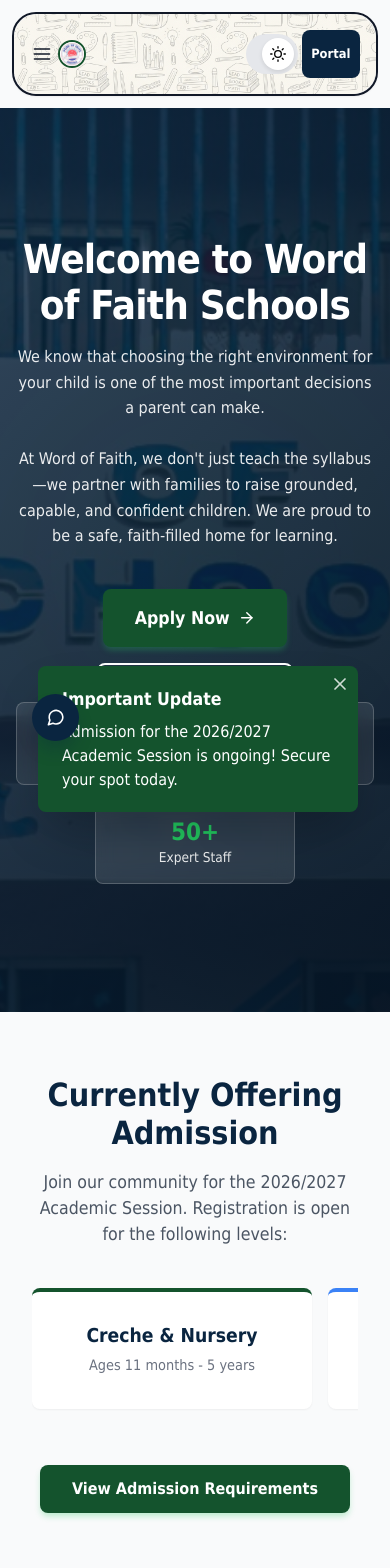
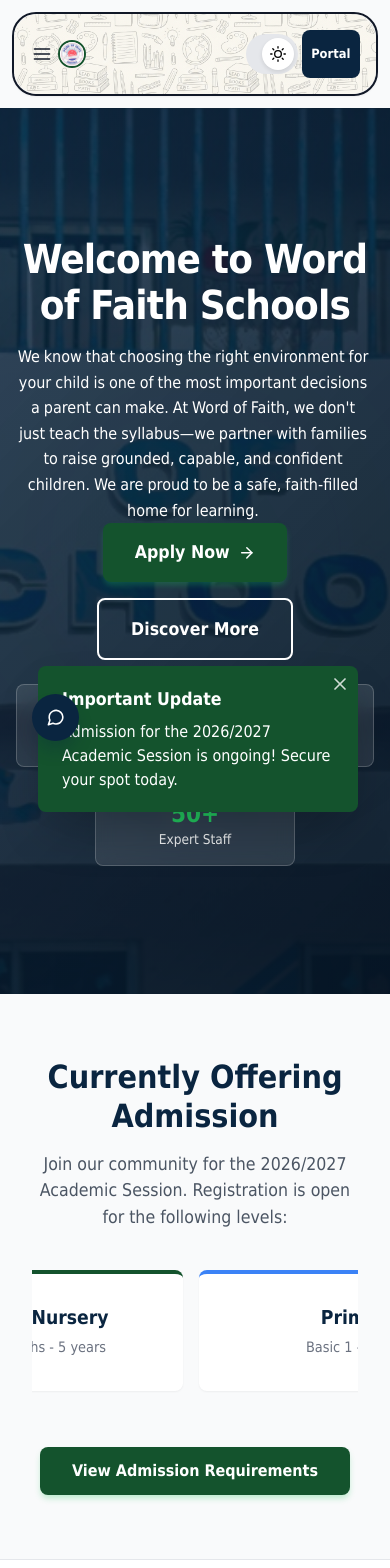
Before and after one commit to Constantine1-web/word-of-faith-portal, a Next.js app: page / in a window 390 px wide. Shown: the top 1568 px of the page. Built offline with nearby package versions, Linux system fonts and the light colour scheme.

Commit message:
Implement advanced animations: auto-slider, animated counters, word fade-in, and overlap fixes

```diff
--- /dev/null
+++ b/src/app/components/AutoSlider.tsx
@@ -0,0 +1,43 @@
+"use client";
+
+import { useEffect, useRef } from "react";
+
+export function AutoSlider({
+  children,
+  className,
+  style,
+  interval = 5000,
+}: {
+  children: React.ReactNode;
+  className?: string;
+  style?: React.CSSProperties;
+  interval?: number;
+}) {
+  const scrollRef = useRef<HTMLDivElement>(null);
+
+  useEffect(() => {
+    const isMobile = window.innerWidth <= 768;
+    if (!isMobile) return;
+
+    const autoScroll = setInterval(() => {
+      if (!scrollRef.current) return;
+      const el = scrollRef.current;
+
+      const { scrollLeft, scrollWidth, clientWidth } = el;
+      if (scrollLeft + clientWidth >= scrollWidth - 10) {
+        el.scrollTo({ left: 0, behavior: "smooth" });
+      } else {
+        const childWidth = (el.children[0] as HTMLElement)?.clientWidth || 300;
+        el.scrollBy({ left: childWidth, behavior: "smooth" });
+      }
+    }, interval);
+
+    return () => clearInterval(autoScroll);
+  }, [interval]);
+
+  return (
+    <div ref={scrollRef} className={className} style={style}>
+      {children}
+    </div>
+  );
+}
--- /dev/null
+++ b/src/app/components/Counter.tsx
@@ -0,0 +1,30 @@
+"use client";
+
+import { motion, useMotionValue, useTransform, animate, useInView } from "framer-motion";
+import { useEffect, useRef } from "react";
+
+export function Counter({
+  from = 0,
+  to,
+  duration = 2,
+  suffix = ""
+}: {
+  from?: number;
+  to: number;
+  duration?: number;
+  suffix?: string;
+}) {
+  const ref = useRef(null);
+  const isInView = useInView(ref, { once: true, margin: "-50px" });
+  const count = useMotionValue(from);
+  const rounded = useTransform(count, (latest) => Math.round(latest) + suffix);
+
+  useEffect(() => {
+    if (isInView) {
+      const controls = animate(count, to, { duration, ease: "easeOut" });
+      return controls.stop;
+    }
+  }, [isInView, count, to, duration]);
+
+  return <motion.span ref={ref}>{rounded}</motion.span>;
+}
--- /dev/null
+++ b/src/app/components/WordFadeIn.tsx
@@ -0,0 +1,43 @@
+"use client";
+
+import { motion } from "framer-motion";
+
+export function WordFadeIn({
+  text,
+  delay = 0,
+  className = "",
+}: {
+  text: string;
+  delay?: number;
+  className?: string;
+}) {
+  const words = text.split(" ");
+  return (
+    <motion.span
+      className={className}
+      initial="hidden"
+      whileInView="visible"
+      viewport={{ once: true, margin: "-50px" }}
+      variants={{
+        hidden: { opacity: 0 },
+        visible: {
+          opacity: 1,
+          transition: { staggerChildren: 0.1, delayChildren: delay }
+        }
+      }}
+    >
+      {words.map((word, index) => (
+        <motion.span
+          key={index}
+          variants={{
+            hidden: { opacity: 0, y: 10 },
+            visible: { opacity: 1, y: 0 }
+          }}
+          style={{ display: "inline-block", marginRight: "0.25em" }}
+        >
+          {word}
+        </motion.span>
+      ))}
+    </motion.span>
+  );
+}
--- a/src/app/page.module.css
+++ b/src/app/page.module.css
@@ -184,7 +184,8 @@
     display: none;
   }
   .mobileSwipeGrid > * {
-    min-width: 280px;
+    width: 85vw;
+    max-width: 320px;
     scroll-snap-align: center;
     flex: 0 0 auto;
   }
@@ -375,6 +376,6 @@
 
 @media (max-width: 768px) {
   .quickStats {
-    margin-top: -1.5rem;
+    margin-top: 1.5rem;
   }
 }
--- a/src/app/page.tsx
+++ b/src/app/page.tsx
@@ -5,6 +5,9 @@ import { motion } from "framer-motion";
 import Link from "next/link";
 import styles from "./page.module.css";
 import { FiX, FiArrowRight } from "react-icons/fi";
+import { AutoSlider } from "./components/AutoSlider";
+import { Counter } from "./components/Counter";
+import { WordFadeIn } from "./components/WordFadeIn";
 
 export default function Home() {
   const [showAnnouncement, setShowAnnouncement] = useState(true);
@@ -44,11 +47,10 @@ export default function Home() {
         <div className="bg-glow"></div>
         <motion.div className={styles.heroContent} initial={{ opacity: 0, y: 20 }} whileInView={{ opacity: 1, y: 0 }} viewport={{ once: true, margin: "-50px" }} transition={{ duration: 0.5 }}>
           <h1 className={styles.heroTitle}>Welcome to Word of Faith Schools</h1>
-          <p className={styles.heroSubtitle}>
-            We know that choosing the right environment for your child is one of the most important decisions a parent can make.
-            <br /><br />
-            At Word of Faith, we don't just teach the syllabus—we partner with families to raise grounded, capable, and confident children. We are proud to be a safe, faith-filled home for learning.
-          </p>
+          <WordFadeIn
+            className={styles.heroSubtitle}
+            text="We know that choosing the right environment for your child is one of the most important decisions a parent can make. At Word of Faith, we don't just teach the syllabus—we partner with families to raise grounded, capable, and confident children. We are proud to be a safe, faith-filled home for learning."
+          />
             <div style={{ display: "flex", gap: "1rem", flexWrap: "wrap", justifyContent: "center" }}>
               <Link href="/admissions" className="btn btn-primary" style={{ padding: "1rem 2rem", fontSize: "1.1rem" }}>
                 Apply Now <FiArrowRight />
@@ -61,15 +63,15 @@ export default function Home() {
             {/* Quick Stats to fill out the hero on mobile */}
             <div className={styles.quickStats}>
               <div style={{ background: "rgba(255,255,255,0.1)", border: "1px solid rgba(255,255,255,0.2)", backdropFilter: "blur(10px)", padding: "1rem 1.5rem", borderRadius: "var(--radius-md)", color: "white", flex: "1 1 120px", maxWidth: "200px" }}>
-                <h3 style={{ fontSize: "1.5rem", color: "var(--color-primary-green-light)", margin: 0 }}>25+</h3>
+                <h3 style={{ fontSize: "1.5rem", color: "var(--color-primary-green-light)", margin: 0 }}><Counter to={25} suffix="+" /></h3>
                 <p style={{ fontSize: "0.85rem", opacity: 0.9, margin: 0 }}>Years Excellence</p>
               </div>
               <div style={{ background: "rgba(255,255,255,0.1)", border: "1px solid rgba(255,255,255,0.2)", backdropFilter: "blur(10px)", padding: "1rem 1.5rem", borderRadius: "var(--radius-md)", color: "white", flex: "1 1 120px", maxWidth: "200px" }}>
-                <h3 style={{ fontSize: "1.5rem", color: "var(--color-primary-green-light)", margin: 0 }}>100%</h3>
+                <h3 style={{ fontSize: "1.5rem", color: "var(--color-primary-green-light)", margin: 0 }}><Counter to={100} suffix="%" /></h3>
                 <p style={{ fontSize: "0.85rem", opacity: 0.9, margin: 0 }}>Pass Rate</p>
               </div>
               <div style={{ background: "rgba(255,255,255,0.1)", border: "1px solid rgba(255,255,255,0.2)", backdropFilter: "blur(10px)", padding: "1rem 1.5rem", borderRadius: "var(--radius-md)", color: "white", flex: "1 1 120px", maxWidth: "200px" }}>
-                <h3 style={{ fontSize: "1.5rem", color: "var(--color-primary-green-light)", margin: 0 }}>50+</h3>
+                <h3 style={{ fontSize: "1.5rem", color: "var(--color-primary-green-light)", margin: 0 }}><Counter to={50} suffix="+" /></h3>
                 <p style={{ fontSize: "0.85rem", opacity: 0.9, margin: 0 }}>Expert Staff</p>
               </div>
             </div>
@@ -82,7 +84,7 @@ export default function Home() {
           <h2 style={{ fontSize: "2rem", color: "var(--color-navy-blue)", marginBottom: "1rem" }}>Currently Offering Admission</h2>
           <p style={{ color: "var(--color-gray-600)", marginBottom: "2.5rem", fontSize: "1.1rem" }}>Join our community for the 2026/2027 Academic Session. Registration is open for the following levels:</p>
 
-          <div className={styles.mobileSwipeGrid} style={{ display: "grid", gridTemplateColumns: "repeat(auto-fit, minmax(200px, 1fr))", gap: "1.5rem", maxWidth: "900px", margin: "0 auto" }}>
+          <AutoSlider className={styles.mobileSwipeGrid} style={{ display: "grid", gridTemplateColumns: "repeat(auto-fit, minmax(200px, 1fr))", gap: "1.5rem", maxWidth: "900px", margin: "0 auto" }} interval={5000}>
             <Link href="/academics#early-years" style={{ textDecoration: "none" }}>
               <div style={{ background: "var(--color-white)", padding: "2rem 1rem", borderRadius: "var(--radius-md)", boxShadow: "var(--shadow-sm)", borderTop: "4px solid var(--color-primary-green)", height: "100%", transition: "transform 0.2s ease" }} className="hover-lift">
                 <h3 style={{ color: "var(--color-navy-blue)", fontSize: "1.2rem", marginBottom: "0.5rem" }}>Creche & Nursery</h3>
@@ -107,7 +109,7 @@ export default function Home() {
                 <p style={{ color: "var(--color-gray-500)", fontSize: "0.9rem" }}>SS 1 - SS 2 (No SS3 Intake)</p>
               </div>
             </Link>
-          </div>
+          </AutoSlider>
 
           <div style={{ marginTop: "2.5rem" }}>
             <Link href="/admissions" className="btn btn-primary" style={{ padding: "0.75rem 2rem" }}>View Admission Requirements</Link>
@@ -172,7 +174,7 @@ export default function Home() {
       <section className="container">
         <motion.div className={styles.features} initial={{ opacity: 0, y: 20 }} whileInView={{ opacity: 1, y: 0 }} viewport={{ once: true, margin: "-50px" }} transition={{ duration: 0.4 }}>
           <h2 style={{ textAlign: "center", fontSize: "2.5rem", color: "var(--color-navy-blue)" }}>Our Core Focus</h2>
-          <div className={`${styles.featuresGrid} ${styles.mobileSwipeGrid}`}>
+          <AutoSlider className={`${styles.featuresGrid} ${styles.mobileSwipeGrid}`} interval={5000}>
             <div className={styles.featureCard}>
               <h3 className={styles.featureTitle}>Montessori Foundations</h3>
               <p>Creche and Nursery utilize the Montessori Philosophy for hands-on, self-paced learning in a nurturing environment.</p>
@@ -185,7 +187,7 @@ export default function Home() {
               <h3 className={styles.featureTitle}>Biblical Integration</h3>
               <p>All subjects are built on a Biblical Standard Based Education, shaping young minds with faith and strong values.</p>
             </div>
-          </div>
+          </AutoSlider>
         </motion.div>
       </section>
 
```
